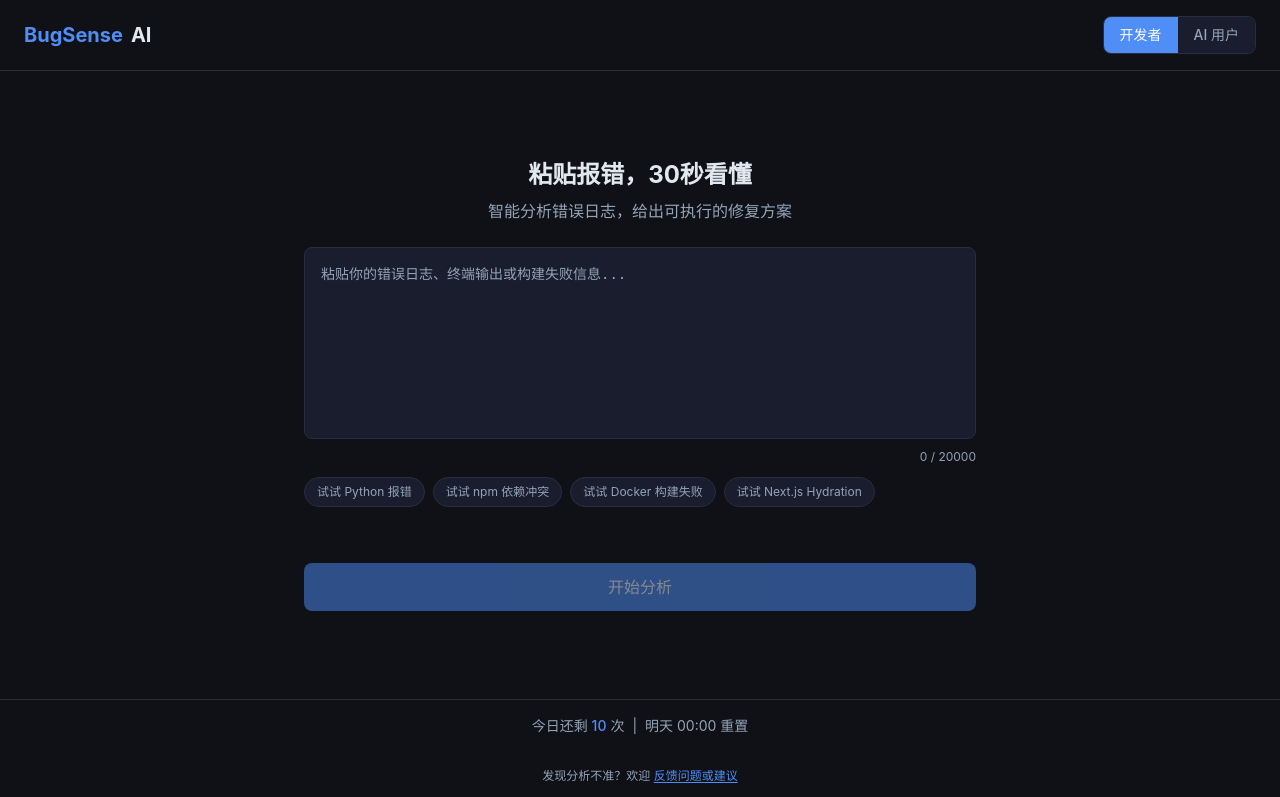
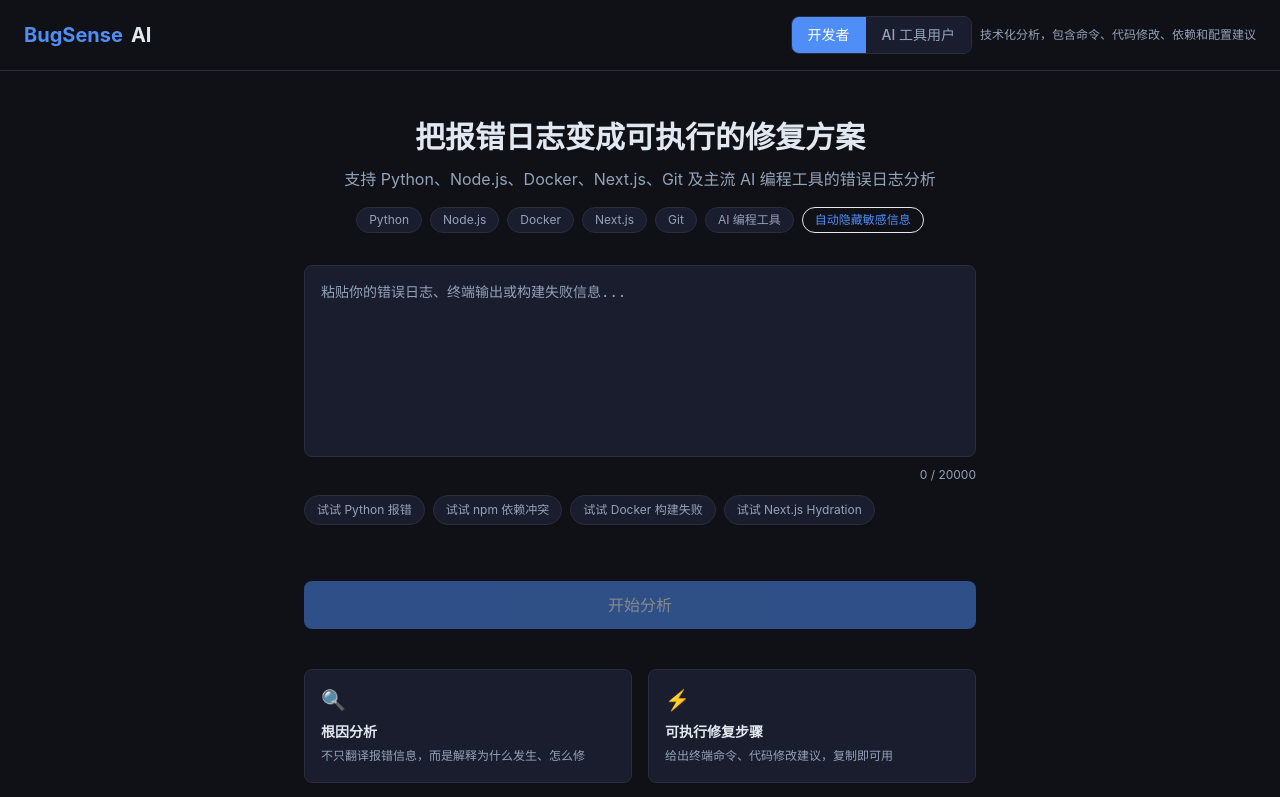
Before and after one commit to Felix8693/bugsense-ai, a Next.js app in the folder frontend/: page / in a window 1280 px wide. Shown: the top 797 px of the page. Built offline with nearby package versions, Linux system fonts and the light colour scheme.

Commit message:
Improve homepage product presentation

```diff
--- a/frontend/app/page.tsx
+++ b/frontend/app/page.tsx
@@ -17,6 +17,38 @@ const PLACEHOLDERS: Record<UserMode, string> = {
 };
 
 const MAX_INPUT_LENGTH = 20000;
+
+const TRUST_BADGES = [
+  "Python",
+  "Node.js",
+  "Docker",
+  "Next.js",
+  "Git",
+  "AI 编程工具",
+];
+
+const FEATURES = [
+  {
+    icon: "🔍",
+    title: "根因分析",
+    desc: "不只翻译报错信息，而是解释为什么发生、怎么修",
+  },
+  {
+    icon: "⚡",
+    title: "可执行修复步骤",
+    desc: "给出终端命令、代码修改建议，复制即可用",
+  },
+  {
+    icon: "👥",
+    title: "面向两类用户",
+    desc: "开发者模式含技术细节，AI 用户模式用大白话解释",
+  },
+  {
+    icon: "🔒",
+    title: "隐私保护",
+    desc: "发送给 AI 前自动隐藏 API Key、Token、密码等敏感信息",
+  },
+];
 
 export default function Home() {
   const [mode, setMode] = useState<UserMode>("developer");
@@ -158,12 +190,27 @@ export default function Home() {
       <main className="flex flex-1 flex-col items-center justify-start sm:justify-center px-4 py-6 sm:py-12">
         <div className="w-full max-w-2xl">
           {/* Hero */}
-          <h1 className="text-2xl font-bold text-text-primary text-center mb-2">
-            粘贴报错，30秒看懂
+          <h1 className="text-2xl sm:text-3xl font-bold text-text-primary text-center mb-3">
+            把报错日志变成可执行的修复方案
           </h1>
-          <p className="text-text-secondary text-center mb-6">
-            智能分析错误日志，给出可执行的修复方案
+          <p className="text-text-secondary text-center mb-4 text-sm sm:text-base">
+            支持 Python、Node.js、Docker、Next.js、Git 及主流 AI 编程工具的错误日志分析
           </p>
+
+          {/* Trust Badges */}
+          <div className="flex flex-wrap justify-center gap-2 mb-8">
+            {TRUST_BADGES.map((badge) => (
+              <span
+                key={badge}
+                className="px-3 py-1 bg-card border border-[#2a2d3e] rounded-full text-xs text-text-secondary"
+              >
+                {badge}
+              </span>
+            ))}
+            <span className="px-3 py-1 bg-accent/10 border border-accent/20 rounded-full text-xs text-accent">
+              自动隐藏敏感信息
+            </span>
+          </div>
 
           {/* Textarea */}
           <textarea
@@ -312,6 +359,26 @@ See more info here: https://nextjs.org/docs/messages/react-hydration-error`)}
               )}
             </div>
           )}
+
+          {/* Feature Cards — shown when no result */}
+          {!result && !isLoading && (
+            <div className="mt-10 grid grid-cols-1 sm:grid-cols-2 gap-4">
+              {FEATURES.map((f) => (
+                <div
+                  key={f.title}
+                  className="bg-card border border-[#2a2d3e] rounded-lg p-4"
+                >
+                  <div className="text-xl mb-2">{f.icon}</div>
+                  <h3 className="font-semibold text-text-primary text-sm mb-1">
+                    {f.title}
+                  </h3>
+                  <p className="text-text-secondary text-xs leading-relaxed">
+                    {f.desc}
+                  </p>
+                </div>
+              ))}
+            </div>
+          )}
         </div>
       </main>
 
--- a/frontend/components/ModeToggle.tsx
+++ b/frontend/components/ModeToggle.tsx
@@ -7,8 +7,20 @@ interface ModeToggleProps {
   onModeChange: (mode: Mode) => void;
 }
 
+const MODE_INFO: Record<Mode, { label: string; desc: string }> = {
+  developer: {
+    label: "开发者",
+    desc: "技术化分析，包含命令、代码修改、依赖和配置建议",
+  },
+  ai_user: {
+    label: "AI 工具用户",
+    desc: "口语化解释，适合看不懂终端报错的新手",
+  },
+};
+
 export default function ModeToggle({ mode, onModeChange }: ModeToggleProps) {
   return (
+    <div className="flex flex-col sm:flex-row items-end sm:items-center gap-2">
       <div className="flex rounded-lg border border-[#2a2d3e] overflow-hidden text-xs sm:text-sm">
         <button
           onClick={() => onModeChange("developer")}
@@ -18,7 +30,7 @@ export default function ModeToggle({ mode, onModeChange }: ModeToggleProps) {
               : "bg-card text-text-secondary hover:text-text-primary"
           }`}
         >
-        开发者
+          {MODE_INFO.developer.label}
         </button>
         <button
           onClick={() => onModeChange("ai_user")}
@@ -28,8 +40,12 @@ export default function ModeToggle({ mode, onModeChange }: ModeToggleProps) {
               : "bg-card text-text-secondary hover:text-text-primary"
           }`}
         >
-        AI 用户
+          {MODE_INFO.ai_user.label}
         </button>
+      </div>
+      <span className="text-text-secondary text-xs hidden sm:inline">
+        {MODE_INFO[mode].desc}
+      </span>
     </div>
   );
 }
```
Lines whose indentation alone changed are shown as unchanged.
